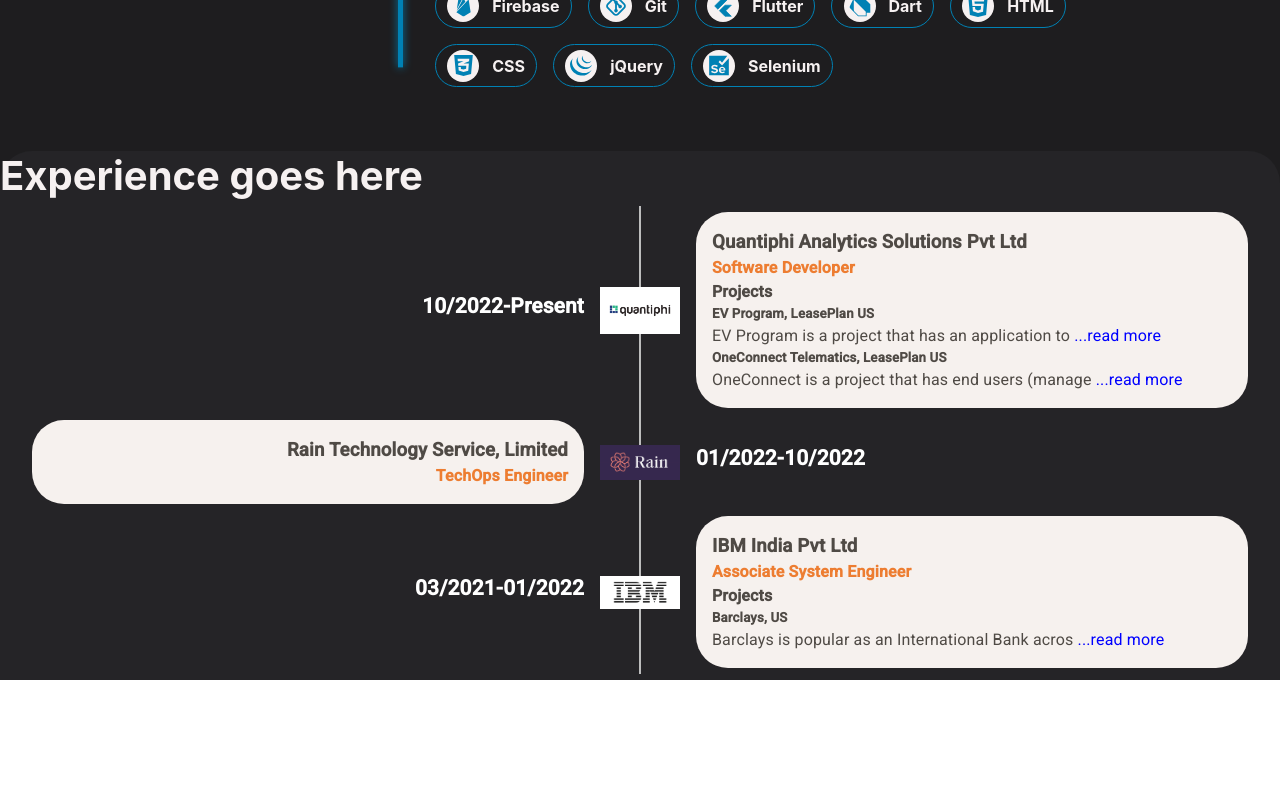
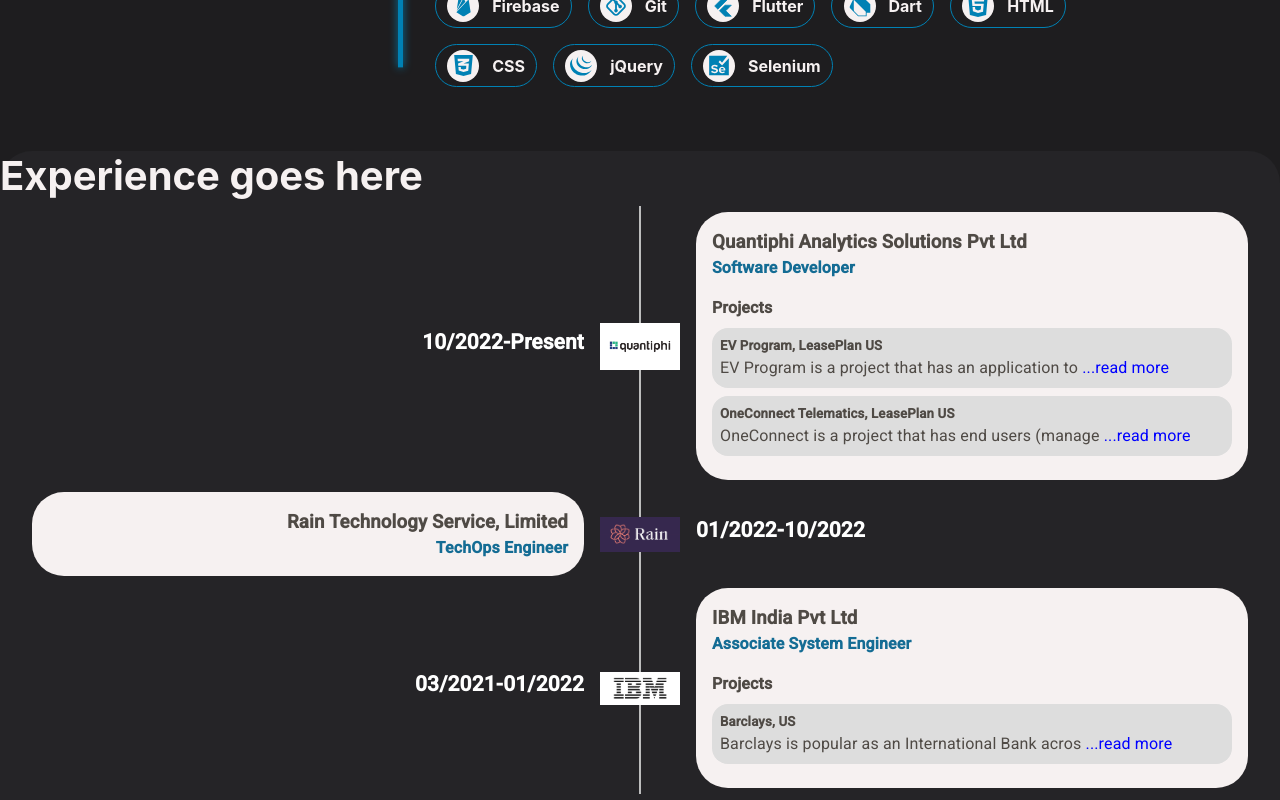
Before and after one commit to baderaharsh/my-portfolio, a React (Create React App) app: page / in a window 1280 px wide. Shown: the part 1116-1916 px from the top of the page. Before the commit the page ends 1796 px from the top, so only its background shows below. Built offline with nearby package versions, Linux system fonts and the light colour scheme.

Commit message:
Complete project part in experience section

```diff
--- a/src/application/experience/timeline/ExperienceContent.module.css
+++ b/src/application/experience/timeline/ExperienceContent.module.css
@@ -1,5 +1,5 @@
 .experienceCard {
-    background-color: #F6F1EE;
+    background-color: #F6F1F1;
     border-radius: 2rem;
     padding: 1rem 1rem;
     color: #4F4A45;
@@ -10,9 +10,13 @@ h4, h3 {
 }
 
 .designation {
-    color: #ED7D31;
+    color: #146C94;
 }
 
 .experienceCard h5 {
     margin: 0px;
 }
+
+.projects {
+    margin-top: 1rem;
+}
--- a/src/application/experience/timeline/ExperienceContent.tsx
+++ b/src/application/experience/timeline/ExperienceContent.tsx
@@ -16,7 +16,7 @@ export default function ExperienceContent(props: Props) {
         <h4 className={classes.designation}>{org.designation}</h4>
         {org.projects != null && org.projects.length > 0 ?
         <Fragment>
-            <h4>Projects</h4>
+            <h4 className={classes.projects}>Projects</h4>
             {org.projects.map(project => <Project key={project.projectName} name={project.projectName} client={project.client} overview={project.overview} />)}
         </Fragment>
         : null}
--- a/src/application/experience/timeline/Project.module.css
+++ b/src/application/experience/timeline/Project.module.css
@@ -6,3 +6,15 @@
 .readMore {
     color: blue;
 }
+
+.readMore:hover {
+    cursor: pointer;
+}
+
+.projectDetail {
+    text-align: left;
+    background-color: #DDDDDD;
+    border-radius: 1rem;
+    padding: 0.5rem;
+    margin: 0.5rem 0rem;
+}
--- a/src/application/experience/timeline/Project.tsx
+++ b/src/application/experience/timeline/Project.tsx
@@ -24,14 +24,14 @@ export default function Project(props: Props) {
         }
     }
 
-    return <Fragment>
+    return <div className={classes.projectDetail}>
         <h5>{getProjectBio(props.name, props.client)} </h5>
         {props.overview != null || props.overview !== undefined ?
         <Fragment>
             <p className={classes.overview}>{visibleOverview} {props.overview.length > 50 ? <span className={classes.readMore} onClick={handler}>{textButton.current}</span> : null }</p>
         </Fragment>
          : ""}
-    </Fragment>
+    </div>
 }
 
 function getProjectBio(name: string | undefined, client: string | undefined) {
```
